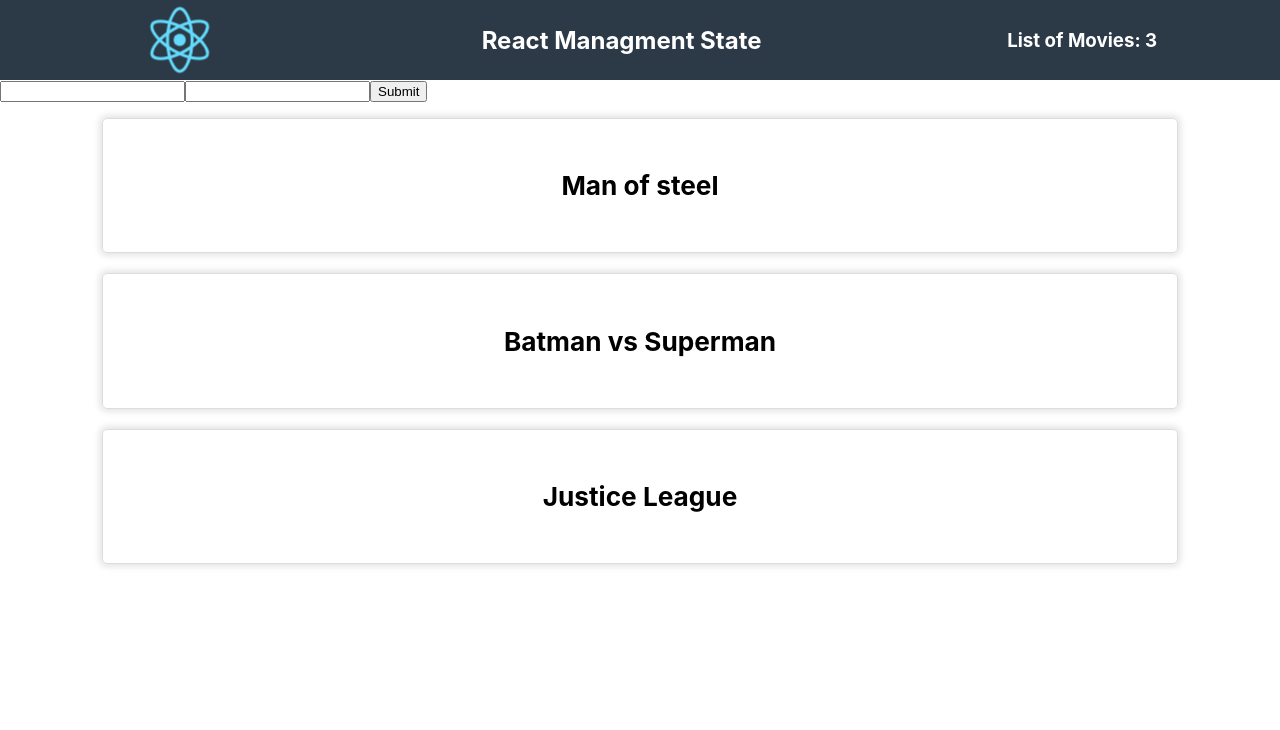
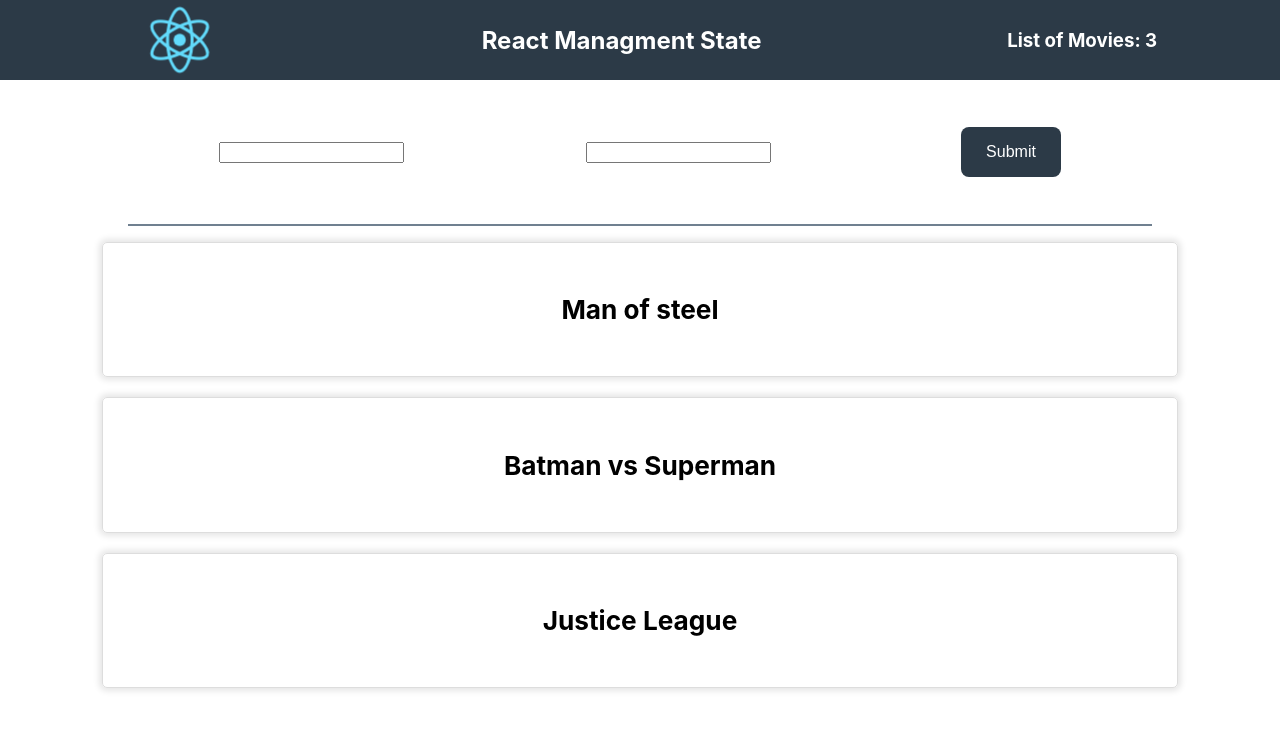
Before and after one commit to alexandrecz/modern-context, a React (Create React App) app: page / in a window 1280 px wide. Shown: the top 730 px of the page. Built offline with nearby package versions, Linux system fonts and the light colour scheme.

Commit message:
add form styled component

```diff
--- a/src/AddMovie.js
+++ b/src/AddMovie.js
@@ -1,5 +1,16 @@
 import React, { useState, useContext } from 'react';
 import { MovieContext } from './MovieContext';
+import style from 'styled-components';
+
+const Form = style.form`
+    display: flex;
+    justify-content: space-around;
+    align-items: center;
+    min-height: 18vh;
+    width: 80%;
+    margin: auto;
+    border-bottom: 2px solid slategrey;
+`;
 
 const AddMovie = () => {
 
@@ -21,13 +32,12 @@ const AddMovie = () => {
     };
 
 
-
     return (
-        <form onSubmit={addMovie}>
+        <Form onSubmit={addMovie}>
             <input type="text" name="name" value={name} onChange={updateName}/>
             <input type="text" name="price" value={price} onChange={updatePrice}/>
-            <button>Submit</button>
-        </form>
+            <button className="App-button">Submit</button>
+        </Form>
 
     );
 }
--- a/src/App.css
+++ b/src/App.css
@@ -7,6 +7,28 @@
   .App-logo {
     animation: App-logo-spin infinite 20s linear;
   }
+}
+
+.App-button {
+  cursor: pointer;
+  outline: none;
+  margin-left: 8px;
+  display:inline-block;
+  padding: 8px;
+  border-radius:8px;
+  height:50px;
+  width: 100px;
+  border:none;
+  background-color:rgb(44, 58, 71);
+  color:white;
+  font-size:16px;
+  transition: .5s ease-in;
+}
+
+.App-button:hover{
+  box-shadow:0 14px 6px 0 rgba(93,93,93,.25), 0 1px 3px 0 rgba(0,0,0,.15);
+  background-color:#727883;
+  transition:opacity 1s cubic-bezier(.645,.045,.355,1),-webkit-transform .8s cubic-bezier(.645,.045,.355,1);
 }
 
 nav {
```
